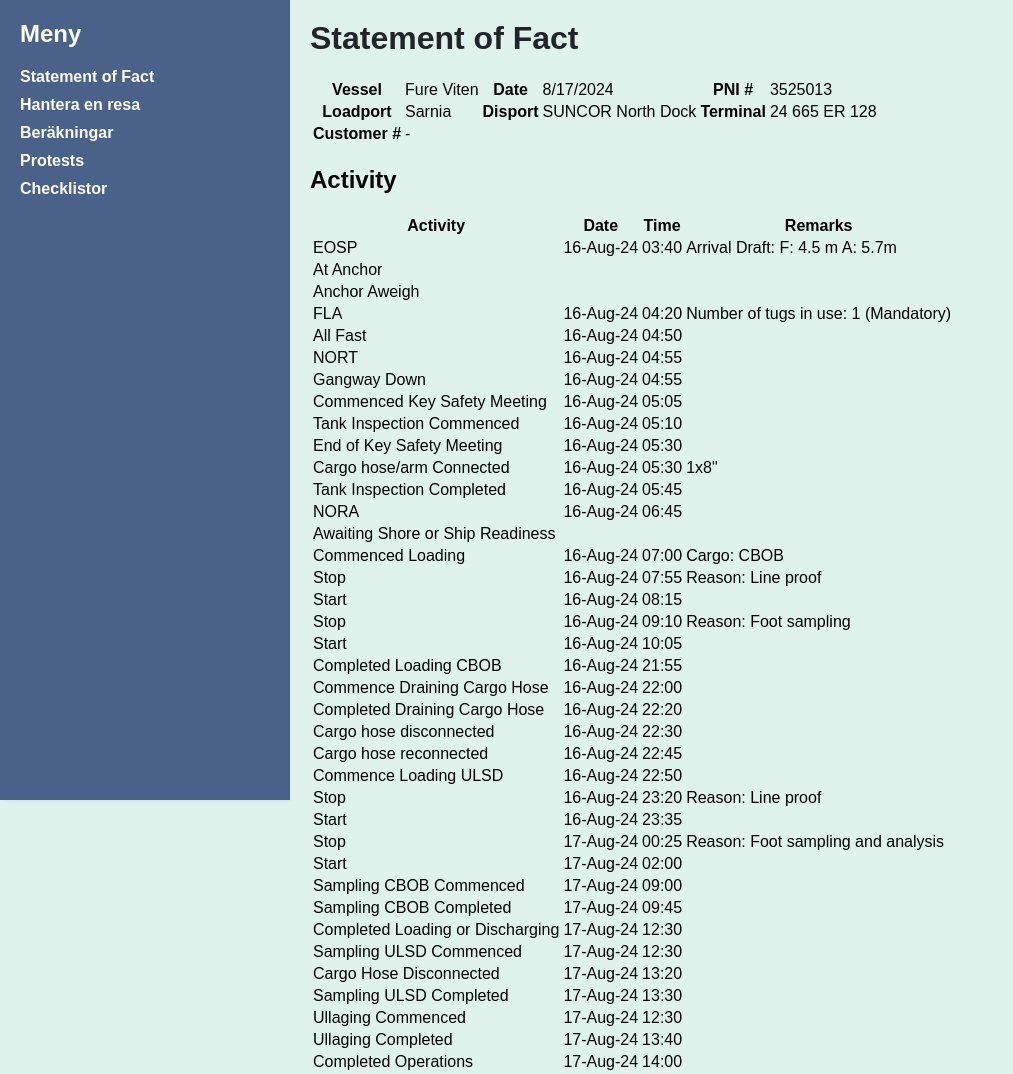
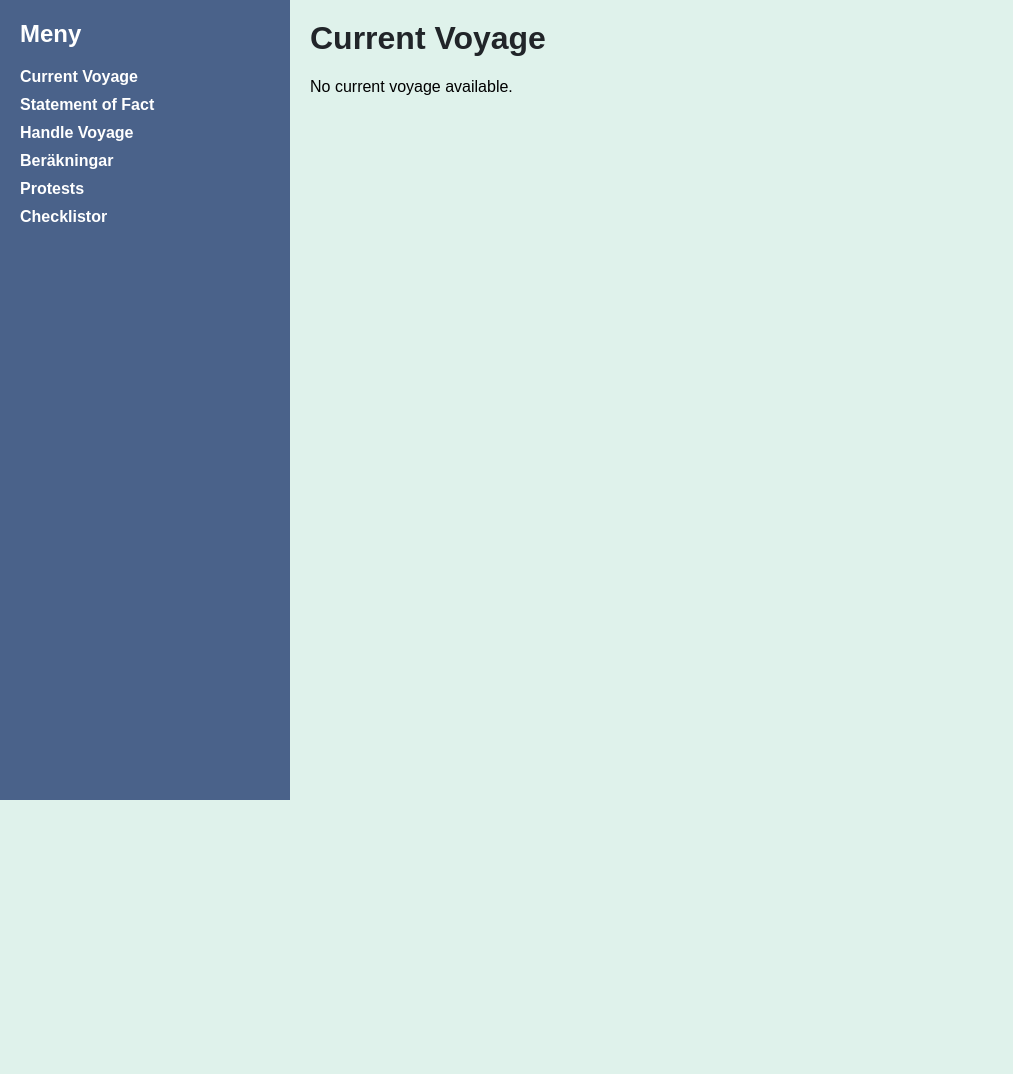
Before and after one commit to ealstersjo/SeaCaptainsFriend, a plain HTML site: page pages/dashboard.html in a window 1280 px wide. Shown: the whole page, without its empty margins (0-1013 px from the left). After the commit the page ends 800 px from the top, so only its background shows below. Drawn offline with Linux system fonts and the light colour scheme; sample sign-in values are in the browser's storage.

Commit message:
Small handle voyage

```diff
--- a/pages/dashboard.html
+++ b/pages/dashboard.html
@@ -12,8 +12,10 @@
     <div class="menu">
         <h2>Meny</h2>
         <ul>
+            <li><a href="#" id="currentvoyage">Current Voyage</a></li>
+
             <li><a href="#" id="statementoffact">Statement of Fact</a></li>
-            <li><a href="#" id="hantera-resa">Hantera en resa</a></li>
+            <li><a href="#" id="handlevoyage">Handle Voyage</a></li>
             <li><a href="#" id="berakningar">Beräkningar</a></li>
             <li><a href="#" id="protests">Protests</a></li>
             <li><a id="checklists" href="#">Checklistor</a></li>
--- a/scripts/dashboard.js
+++ b/scripts/dashboard.js
@@ -6,277 +6,141 @@ if (localStorage.getItem("loggedIn") !== "true") {
 
 document.addEventListener("DOMContentLoaded", () => {
   // Hämta referenser till menylänkarna
+  const currentVoyageLink = document.getElementById("currentvoyage");
   const statementOfFactLink = document.getElementById("statementoffact");
-  const hanteraResaLink = document.getElementById("hantera-resa");
-  const berakningarLink = document.getElementById("berakningar");
+  const handelVoyageLink = document.getElementById("handlevoyage");
 
   // Hämta referens till innehållsområdet
   const contentArea = document.querySelector(".content");
 
-  // Funktion för att ladda "Statement of Fact"-innehåll
+  // Funktion för att ladda aktuell resa
+  const loadCurrentVoyage = () => {
+    const currentVoyage = localStorage.getItem("currentVoyage");
+    if (currentVoyage) {
+      const voyageData = JSON.parse(currentVoyage);
+      contentArea.innerHTML = `
+        <h1>Current Voyage</h1>
+        <table>
+          <tr>
+            <th>Vessel</th>
+            <td>${voyageData.vessel}</td>
+            <th>Date</th>
+            <td>${voyageData.date}</td>
+            <th>PNI #</th>
+            <td>${voyageData.pniNumber}</td>
+          </tr>
+        </table>
+      `;
+    } else {
+      contentArea.innerHTML = `
+        <h1>Current Voyage</h1>
+        <p>No current voyage available.</p>
+      `;
+    }
+  };
+
+  // Funktion för att ladda Statement of Fact (kan anpassas för dynamiska data)
   const loadStatementOfFact = () => {
+    const currentVoyage = localStorage.getItem("currentVoyage");
+    if (currentVoyage) {
+      const voyageData = JSON.parse(currentVoyage);
       contentArea.innerHTML = `
         <h1>Statement of Fact</h1>
         <table>
           <tr>
             <th>Vessel</th>
-          <td>Fure Viten</td>
+            <td>${voyageData.vessel}</td>
             <th>Date</th>
-          <td>8/17/2024</td>
+            <td>${voyageData.date}</td>
             <th>PNI #</th>
-          <td>3525013</td>
-        </tr>
-        <tr>
-          <th>Loadport</th>
-          <td>Sarnia</td>
-          <th>Disport</th>
-          <td>SUNCOR North Dock</td>
-          <th>Terminal</th>
-          <td>24 665 ER 128</td>
-        </tr>
-        <tr>
-          <th>Customer #</th>
-          <td colspan="3">-</td>
-        </tr>
-      </table>
-
-      <h2>Activity</h2>
-      <table>
-        <tr>
-          <th>Activity</th>
-          <th>Date</th>
-          <th>Time</th>
-          <th>Remarks</th>
-        </tr>
-        <tr>
-          <td>EOSP</td>
-          <td>16-Aug-24</td>
-          <td>03:40</td>
-          <td>Arrival Draft: F: 4.5 m A: 5.7m</td>
-        </tr>
-        <tr>
-          <td>At Anchor</td>
-          <td colspan="3"></td>
-        </tr>
-        <tr>
-          <td>Anchor Aweigh</td>
-          <td colspan="3"></td>
-        </tr>
-        <tr>
-          <td>FLA</td>
-          <td>16-Aug-24</td>
-          <td>04:20</td>
-          <td>Number of tugs in use: 1 (Mandatory)</td>
-        </tr>
-        <tr>
-          <td>All Fast</td>
-          <td>16-Aug-24</td>
-          <td>04:50</td>
-          <td></td>
-        </tr>
-        <tr>
-          <td>NORT</td>
-          <td>16-Aug-24</td>
-          <td>04:55</td>
-          <td></td>
-        </tr>
-        <tr>
-          <td>Gangway Down</td>
-          <td>16-Aug-24</td>
-          <td>04:55</td>
-          <td></td>
-        </tr>
-        <tr>
-          <td>Commenced Key Safety Meeting</td>
-          <td>16-Aug-24</td>
-          <td>05:05</td>
-          <td></td>
-        </tr>
-        <tr>
-          <td>Tank Inspection Commenced</td>
-          <td>16-Aug-24</td>
-          <td>05:10</td>
-          <td></td>
-        </tr>
-        <tr>
-          <td>End of Key Safety Meeting</td>
-          <td>16-Aug-24</td>
-          <td>05:30</td>
-          <td></td>
-        </tr>
-        <tr>
-          <td>Cargo hose/arm Connected</td>
-          <td>16-Aug-24</td>
-          <td>05:30</td>
-          <td>1x8"</td>
-        </tr>
-        <tr>
-          <td>Tank Inspection Completed</td>
-          <td>16-Aug-24</td>
-          <td>05:45</td>
-          <td></td>
-        </tr>
-        <tr>
-          <td>NORA</td>
-          <td>16-Aug-24</td>
-          <td>06:45</td>
-          <td></td>
-        </tr>
-        <tr>
-          <td>Awaiting Shore or Ship Readiness</td>
-          <td colspan="3"></td>
-        </tr>
-        <tr>
-          <td>Commenced Loading</td>
-          <td>16-Aug-24</td>
-          <td>07:00</td>
-          <td>Cargo: CBOB</td>
-        </tr>
-        <tr>
-          <td>Stop</td>
-          <td>16-Aug-24</td>
-          <td>07:55</td>
-          <td>Reason: Line proof</td>
-        </tr>
-        <tr>
-          <td>Start</td>
-          <td>16-Aug-24</td>
-          <td>08:15</td>
-          <td></td>
-        </tr>
-        <tr>
-          <td>Stop</td>
-          <td>16-Aug-24</td>
-          <td>09:10</td>
-          <td>Reason: Foot sampling</td>
-        </tr>
-        <tr>
-          <td>Start</td>
-          <td>16-Aug-24</td>
-          <td>10:05</td>
-          <td></td>
-        </tr>
-        <tr>
-          <td>Completed Loading CBOB</td>
-          <td>16-Aug-24</td>
-          <td>21:55</td>
-          <td></td>
-        </tr>
-        <tr>
-          <td>Commence Draining Cargo Hose</td>
-          <td>16-Aug-24</td>
-          <td>22:00</td>
-          <td></td>
-        </tr>
-        <tr>
-          <td>Completed Draining Cargo Hose</td>
-          <td>16-Aug-24</td>
-          <td>22:20</td>
-          <td></td>
-        </tr>
-        <tr>
-          <td>Cargo hose disconnected</td>
-          <td>16-Aug-24</td>
-          <td>22:30</td>
-          <td></td>
-        </tr>
-        <tr>
-          <td>Cargo hose reconnected</td>
-          <td>16-Aug-24</td>
-          <td>22:45</td>
-          <td></td>
-        </tr>
-        <tr>
-          <td>Commence Loading ULSD</td>
-          <td>16-Aug-24</td>
-          <td>22:50</td>
-          <td></td>
-        </tr>
-        <tr>
-          <td>Stop</td>
-          <td>16-Aug-24</td>
-          <td>23:20</td>
-          <td>Reason: Line proof</td>
-        </tr>
-        <tr>
-          <td>Start</td>
-          <td>16-Aug-24</td>
-          <td>23:35</td>
-          <td></td>
-        </tr>
-        <tr>
-          <td>Stop</td>
-          <td>17-Aug-24</td>
-          <td>00:25</td>
-          <td>Reason: Foot sampling and analysis</td>
-        </tr>
-        <tr>
-          <td>Start</td>
-          <td>17-Aug-24</td>
-          <td>02:00</td>
-          <td></td>
-        </tr>
-        <tr>
-          <td>Sampling CBOB Commenced</td>
-          <td>17-Aug-24</td>
-          <td>09:00</td>
-          <td></td>
-        </tr>
-        <tr>
-          <td>Sampling CBOB Completed</td>
-          <td>17-Aug-24</td>
-          <td>09:45</td>
-          <td></td>
-        </tr>
-        <tr>
-          <td>Completed Loading or Discharging</td>
-          <td>17-Aug-24</td>
-          <td>12:30</td>
-          <td></td>
-        </tr>
-        <tr>
-          <td>Sampling ULSD Commenced</td>
-          <td>17-Aug-24</td>
-          <td>12:30</td>
-          <td></td>
-        </tr>
-        <tr>
-          <td>Cargo Hose Disconnected</td>
-          <td>17-Aug-24</td>
-          <td>13:20</td>
-          <td></td>
-        </tr>
-        <tr>
-          <td>Sampling ULSD Completed</td>
-          <td>17-Aug-24</td>
-          <td>13:30</td>
-          <td></td>
-        </tr>
-        <tr>
-          <td>Ullaging Commenced</td>
-          <td>17-Aug-24</td>
-          <td>12:30</td>
-          <td></td>
-        </tr>
-        <tr>
-          <td>Ullaging Completed</td>
-          <td>17-Aug-24</td>
-          <td>13:40</td>
-          <td></td>
-        </tr>
-        <tr>
-          <td>Completed Operations</td>
-          <td>17-Aug-24</td>
-          <td>14:00</td>
-          <td></td>
+            <td>${voyageData.pniNumber}</td>
           </tr>
         </table>
       `;
+    } else {
+      contentArea.innerHTML = `
+        <h1>Statement of Fact</h1>
+        <p>No current voyage available to display Statement of Fact.</p>
+      `;
+    }
   };
 
-  // När användaren klickar på "Statement of Fact" i menyn
+  const loadHandleVoyage = () => {
+    const contentArea = document.querySelector(".content");
+
+    // Visa formuläret för att hantera resan
+    contentArea.innerHTML = `
+      <h1>Handle Voyage</h1>
+      <form id="voyageForm">
+        <div>
+          <label for="vessel">Vessel:</label>
+          <input type="text" id="vessel" name="vessel" required />
+        </div>
+        <div>
+          <label for="date">Date:</label>
+          <input type="date" id="date" name="date" required />
+        </div>
+        <div>
+          <label for="pniNumber">PNI #:</label>
+          <input type="text" id="pniNumber" name="pniNumber" required />
+        </div>
+        <div>
+          <label for="portOfLoading">Port of Loading:</label>
+          <input type="text" id="portOfLoading" name="portOfLoading" />
+        </div>
+        <div>
+          <label for="portOfDischarge">Port of Discharge:</label>
+          <input type="text" id="portOfDischarge" name="portOfDischarge" />
+        </div>
+        <div>
+          <label for="cargo">Cargo:</label>
+          <textarea id="cargo" name="cargo"></textarea>
+        </div>
+        <div>
+          <button type="submit">Save Voyage</button>
+        </div>
+      </form>
+    `;
+
+    // Hantera formulärens inlämning
+    const voyageForm = document.getElementById("voyageForm");
+    voyageForm.addEventListener("submit", (event) => {
+      event.preventDefault();
+
+      // Hämta värden från formuläret
+      const vessel = document.getElementById("vessel").value;
+      const date = document.getElementById("date").value;
+      const pniNumber = document.getElementById("pniNumber").value;
+      const portOfLoading = document.getElementById("portOfLoading").value;
+      const portOfDischarge = document.getElementById("portOfDischarge").value;
+      const cargo = document.getElementById("cargo").value;
+
+      // Skapa ett objekt för resan
+      const currentVoyage = {
+        vessel,
+        date,
+        pniNumber,
+        portOfLoading,
+        portOfDischarge,
+        cargo,
+      };
+
+      // Spara resan i localStorage
+      localStorage.setItem("currentVoyage", JSON.stringify(currentVoyage));
+
+      // Bekräfta för användaren
+      alert("Current voyage has been saved!");
+
+      // Ladda om sidan för att uppdatera innehållet
+      loadCurrentVoyage();
+    });
+  };
+
+  // När användaren klickar på respektive menyalternativ
+  currentVoyageLink.addEventListener("click", loadCurrentVoyage);
   statementOfFactLink.addEventListener("click", loadStatementOfFact);
+  handelVoyageLink.addEventListener("click", loadHandleVoyage);
 
-  // Ladda startinnehåll (t.ex. en välkomstskärm eller annan standard)
-  loadStatementOfFact();
+  // Ladda standardinnehåll (Current Voyage)
+  loadCurrentVoyage();
 });
```
Lines whose indentation alone changed are shown as unchanged.
